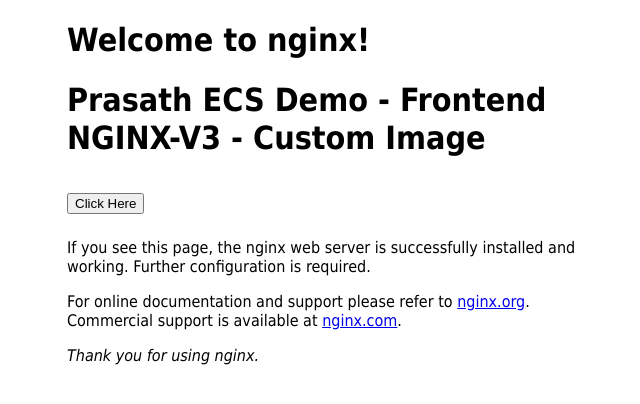
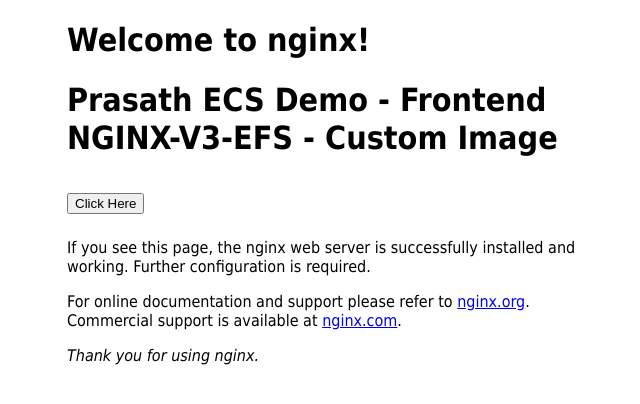
Before and after one commit to Padmaprasath33/docker_image_test, a plain HTML site: page index.html in a window 1280 px wide. Shown: the whole page, without its empty margins (293-933 px from the left). Drawn offline with Linux system fonts and the light colour scheme.

```diff
--- a/index.html
+++ b/index.html
@@ -10,7 +10,7 @@
 </head>
 <body>
 <h1>Welcome to nginx!</h1>
-<h1>Prasath ECS Demo - Frontend NGINX-V3 - Custom Image</h1>
+<h1>Prasath ECS Demo - Frontend NGINX-V3-EFS - Custom Image</h1>
 <h1><a href='http://internal-cohort-demo-alb-internal-1269525810.us-east-1.elb.amazonaws.com/'>
     <button class="GFG">
         Click Here
```
Also changed, not shown: 2 other files.
